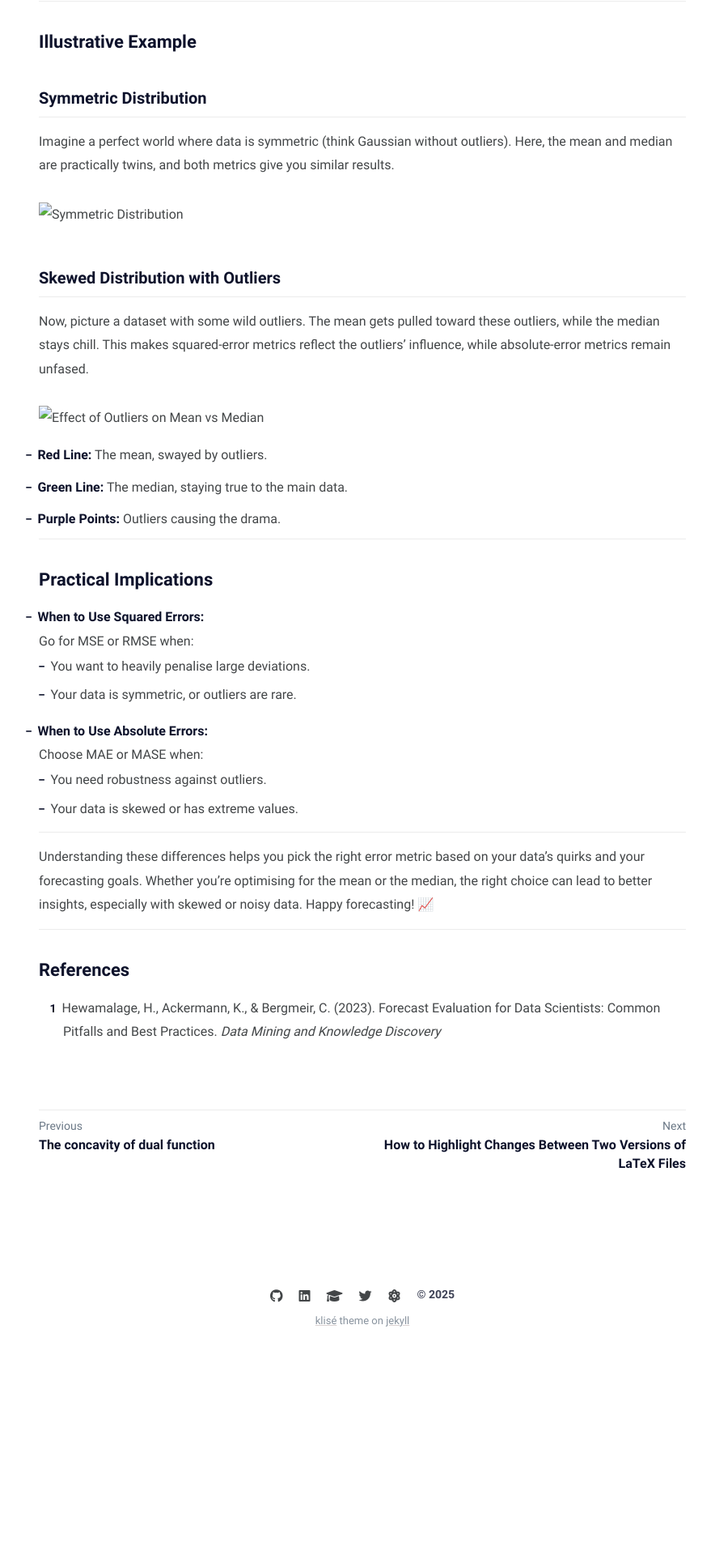
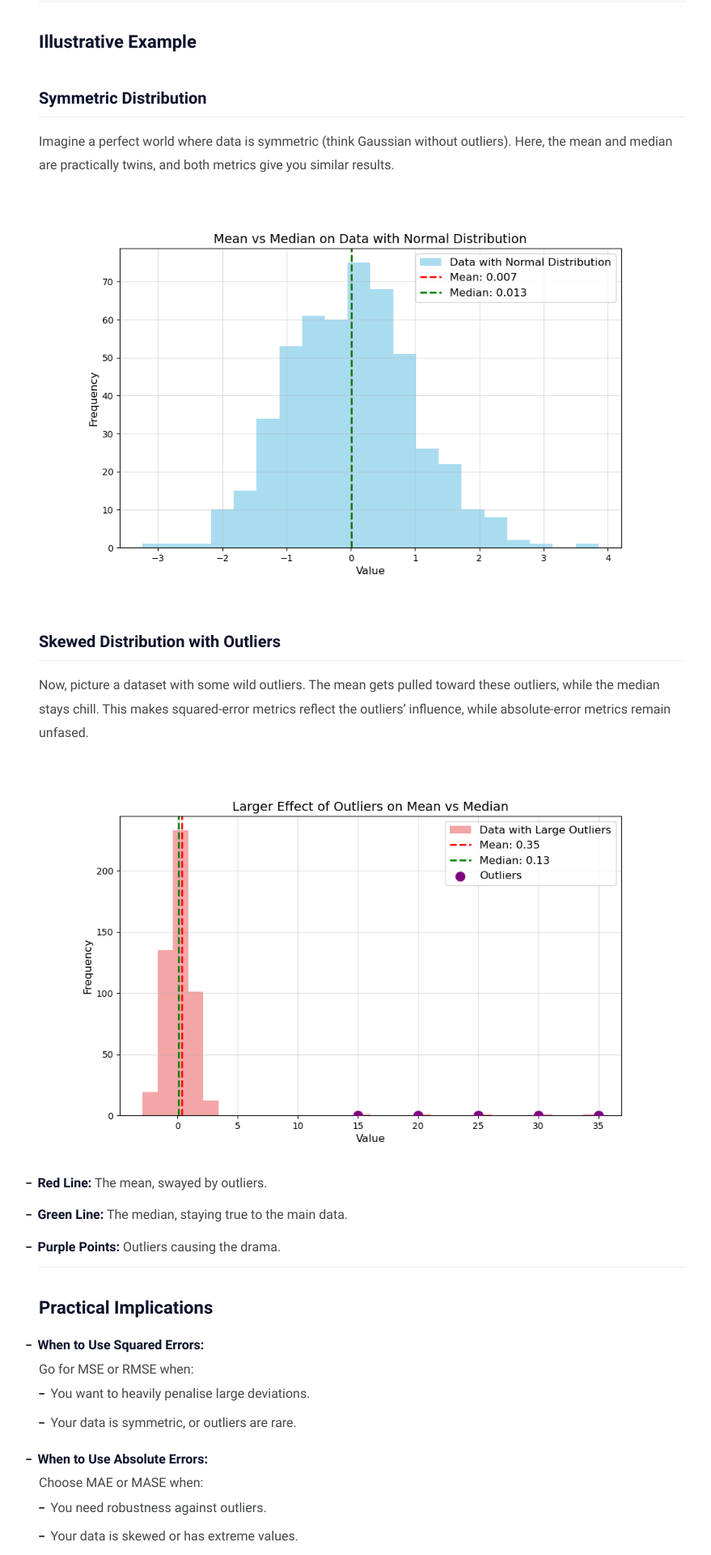
Before and after one commit to ClaudiaShu/claudiashu.github.io, a Jekyll site: the page built from _posts/time-series-metrics/2025-01-10-time-series-metrics.md, in a window 1280 px wide. Shown: the part 1140-3060 px from the top of the page at 81% size, without its empty margins (192-1071 px from the left). Built offline with Jekyll 4.4.1, drawn with Linux system fonts in a browser that asks for light colours; before the commit the page ends 2815 px from its top, so only the background shows below that.

Commit message:
correct url

```diff
--- a/_posts/time-series-metrics/2025-01-10-time-series-metrics.md
+++ b/_posts/time-series-metrics/2025-01-10-time-series-metrics.md
@@ -33,12 +33,12 @@
 ### Symmetric Distribution
 Imagine a perfect world where data is symmetric (think Gaussian without outliers). Here, the mean and median are practically twins, and both metrics give you similar results.
 
-![Symmetric Distribution]({{ site.baseurl }}/posts/time-series-metrics/misc/mean_vs_median.png)
+![Symmetric Distribution]({{ site.baseurl }}/assets/img/misc/mean_vs_median.png)
 
 ### Skewed Distribution with Outliers
 Now, picture a dataset with some wild outliers. The mean gets pulled toward these outliers, while the median stays chill. This makes squared-error metrics reflect the outliers' influence, while absolute-error metrics remain unfased.
 
-![Effect of Outliers on Mean vs Median]({{ site.baseurl }}/posts/time-series-metrics/misc/outliers_effect.png)
+![Effect of Outliers on Mean vs Median]({{ site.baseurl }}/assets/img/misc/outliers_effect.png)
 
 - **Red Line:** The mean, swayed by outliers.
 - **Green Line:** The median, staying true to the main data.
```
Also changed, not shown: assets/img/misc/mean_vs_median.png (renamed from _posts/time-series-metrics/misc/mean_vs_median.png), assets/img/misc/outliers_effect.png (renamed from _posts/time-series-metrics/misc/outliers_effect.png).
